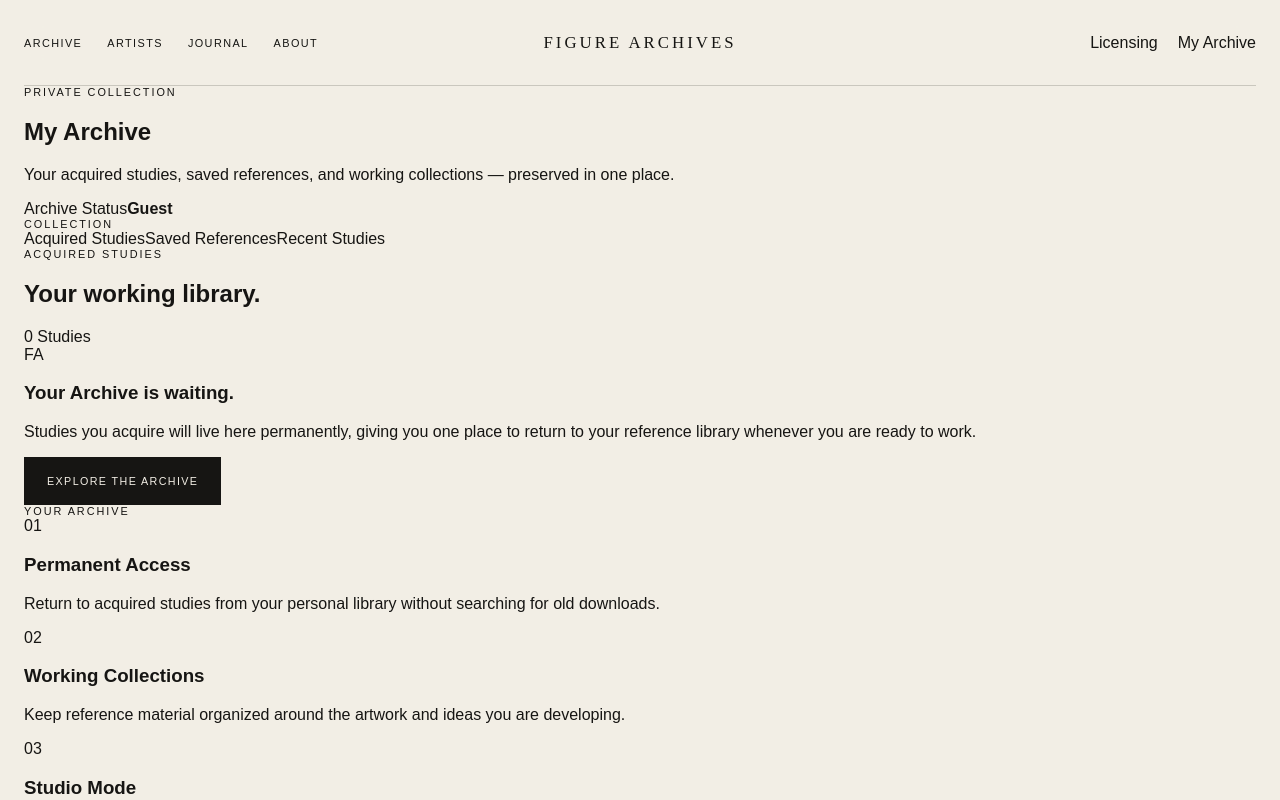
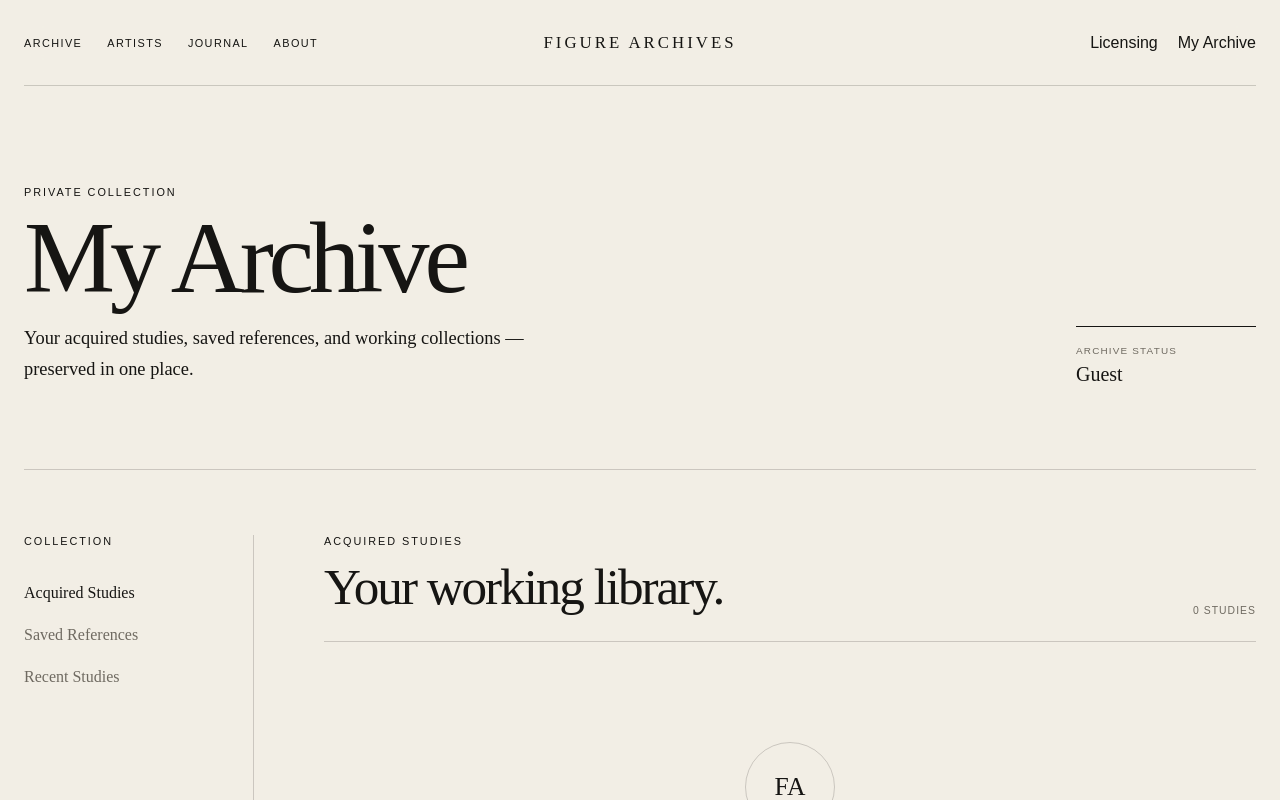
Before and after one commit to stephencefalo/figure-archives, a Next.js app: page /my-archive in a window 1280 px wide. Shown: the top 800 px of the page. Built offline with nearby package versions, Linux system fonts and the light colour scheme.

Commit message:
Add styles for account and archive sections

```diff
--- a/app/globals.css
+++ b/app/globals.css
@@ -1362,3 +1362,283 @@ img {
     padding: 85px 0;
   }
 }
+/* --------------------------------
+   MY ARCHIVE
+-------------------------------- */
+
+.account-hero {
+  display: flex;
+  justify-content: space-between;
+  align-items: flex-end;
+  gap: 50px;
+
+  padding-top: 100px;
+  padding-bottom: 65px;
+
+  border-bottom: 1px solid var(--line);
+}
+
+.account-hero h1 {
+  margin: 15px 0 20px;
+
+  font-family: var(--serif);
+  font-size: clamp(4rem, 8vw, 8rem);
+  font-weight: 400;
+  line-height: 0.88;
+  letter-spacing: -0.05em;
+}
+
+.account-hero p {
+  max-width: 570px;
+
+  font-family: var(--serif);
+  font-size: 1.15rem;
+  line-height: 1.7;
+}
+
+.account-status {
+  min-width: 180px;
+
+  padding: 18px 0;
+
+  border-top: 1px solid var(--ink);
+}
+
+.account-status span,
+.account-status strong {
+  display: block;
+}
+
+.account-status span {
+  margin-bottom: 7px;
+
+  color: var(--muted);
+
+  font-size: 0.62rem;
+  letter-spacing: 0.12em;
+  text-transform: uppercase;
+}
+
+.account-status strong {
+  font-family: var(--serif);
+  font-size: 1.25rem;
+  font-weight: 400;
+}
+
+.my-archive {
+  display: grid;
+  grid-template-columns: 230px 1fr;
+  gap: 70px;
+
+  min-height: 650px;
+
+  padding-top: 65px;
+  padding-bottom: 110px;
+}
+
+.archive-sidebar {
+  border-right: 1px solid var(--line);
+}
+
+.archive-sidebar nav {
+  display: flex;
+  flex-direction: column;
+
+  margin-top: 25px;
+}
+
+.archive-sidebar nav span {
+  padding: 12px 25px 12px 0;
+
+  color: var(--muted);
+
+  font-family: var(--serif);
+  cursor: default;
+}
+
+.archive-sidebar nav span.active {
+  color: var(--ink);
+}
+
+.library-heading {
+  display: flex;
+  justify-content: space-between;
+  align-items: flex-end;
+
+  gap: 30px;
+
+  padding-bottom: 25px;
+
+  border-bottom: 1px solid var(--line);
+}
+
+.library-heading h2 {
+  margin: 10px 0 0;
+
+  font-family: var(--serif);
+  font-size: clamp(2.5rem, 4vw, 4.5rem);
+  font-weight: 400;
+  letter-spacing: -0.04em;
+}
+
+.library-count {
+  color: var(--muted);
+
+  font-size: 0.65rem;
+  letter-spacing: 0.1em;
+  text-transform: uppercase;
+}
+
+.empty-archive {
+  max-width: 540px;
+
+  margin: 100px auto;
+
+  text-align: center;
+}
+
+.empty-mark {
+  width: 90px;
+  height: 90px;
+
+  display: grid;
+  place-items: center;
+
+  margin: 0 auto 35px;
+
+  border: 1px solid var(--line);
+  border-radius: 50%;
+
+  font-family: var(--serif);
+  font-size: 1.6rem;
+}
+
+.empty-archive h3 {
+  margin: 0 0 18px;
+
+  font-family: var(--serif);
+  font-size: 2.4rem;
+  font-weight: 400;
+}
+
+.empty-archive p {
+  margin-bottom: 30px;
+
+  color: var(--muted);
+
+  font-family: var(--serif);
+  line-height: 1.7;
+}
+
+/* --------------------------------
+   ARCHIVE BENEFITS
+-------------------------------- */
+
+.archive-benefits {
+  padding: 100px 0;
+
+  background: var(--ink);
+  color: var(--ivory);
+}
+
+.benefit-grid {
+  display: grid;
+  grid-template-columns: repeat(3, 1fr);
+
+  margin-top: 45px;
+
+  border-top: 1px solid rgba(242, 238, 229, 0.25);
+}
+
+.benefit-grid > div {
+  padding: 35px 35px 0 0;
+}
+
+.benefit-grid > div + div {
+  padding-left: 35px;
+
+  border-left: 1px solid rgba(242, 238, 229, 0.25);
+}
+
+.benefit-grid span {
+  color: #a8906c;
+
+  font-family: var(--serif);
+  font-size: 2rem;
+}
+
+.benefit-grid h3 {
+  margin: 25px 0 12px;
+
+  font-family: var(--serif);
+  font-size: 1.8rem;
+  font-weight: 400;
+}
+
+.benefit-grid p {
+  max-width: 350px;
+
+  color: #c8c0b3;
+
+  line-height: 1.7;
+}
+
+/* --------------------------------
+   MY ARCHIVE MOBILE
+-------------------------------- */
+
+@media (max-width: 760px) {
+
+  .account-hero {
+    align-items: flex-start;
+    flex-direction: column;
+
+    padding-top: 75px;
+    padding-bottom: 45px;
+  }
+
+  .account-status {
+    width: 100%;
+  }
+
+  .my-archive {
+    grid-template-columns: 1fr;
+
+    gap: 40px;
+
+    padding-top: 40px;
+  }
+
+  .archive-sidebar {
+    overflow-x: auto;
+
+    border-right: 0;
+    border-bottom: 1px solid var(--line);
+  }
+
+  .archive-sidebar nav {
+    flex-direction: row;
+
+    white-space: nowrap;
+  }
+
+  .archive-sidebar nav span {
+    padding-right: 25px;
+  }
+
+  .empty-archive {
+    margin: 70px auto;
+  }
+
+  .benefit-grid {
+    grid-template-columns: 1fr;
+  }
+
+  .benefit-grid > div,
+  .benefit-grid > div + div {
+    padding: 30px 0;
+
+    border-left: 0;
+    border-bottom: 1px solid rgba(242, 238, 229, 0.25);
+  }
+}
```
